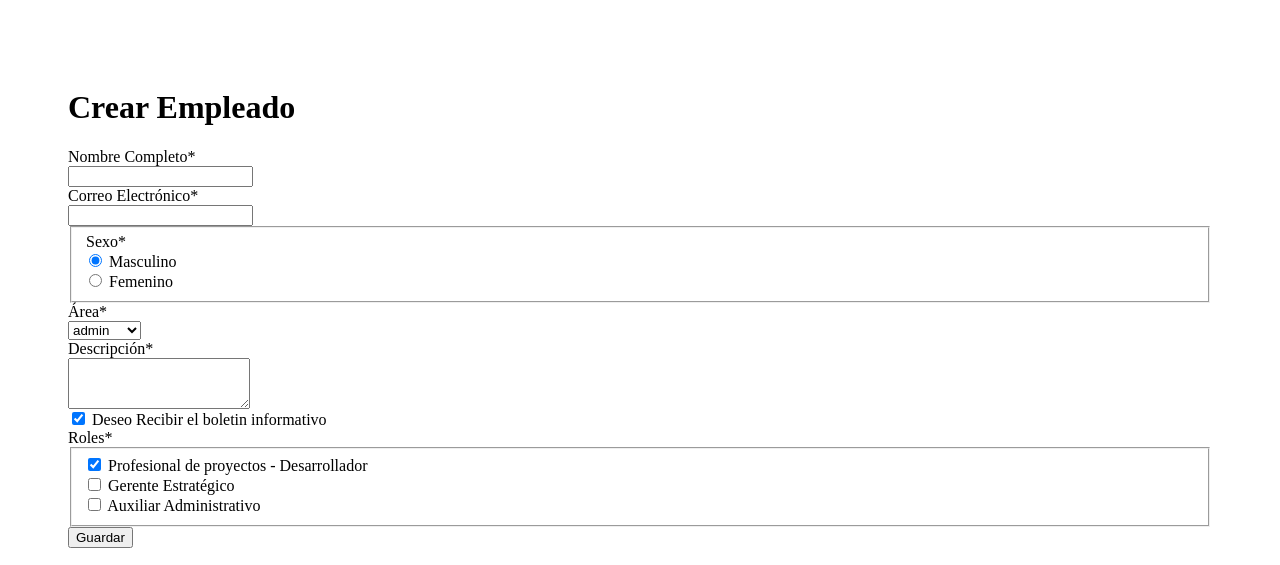
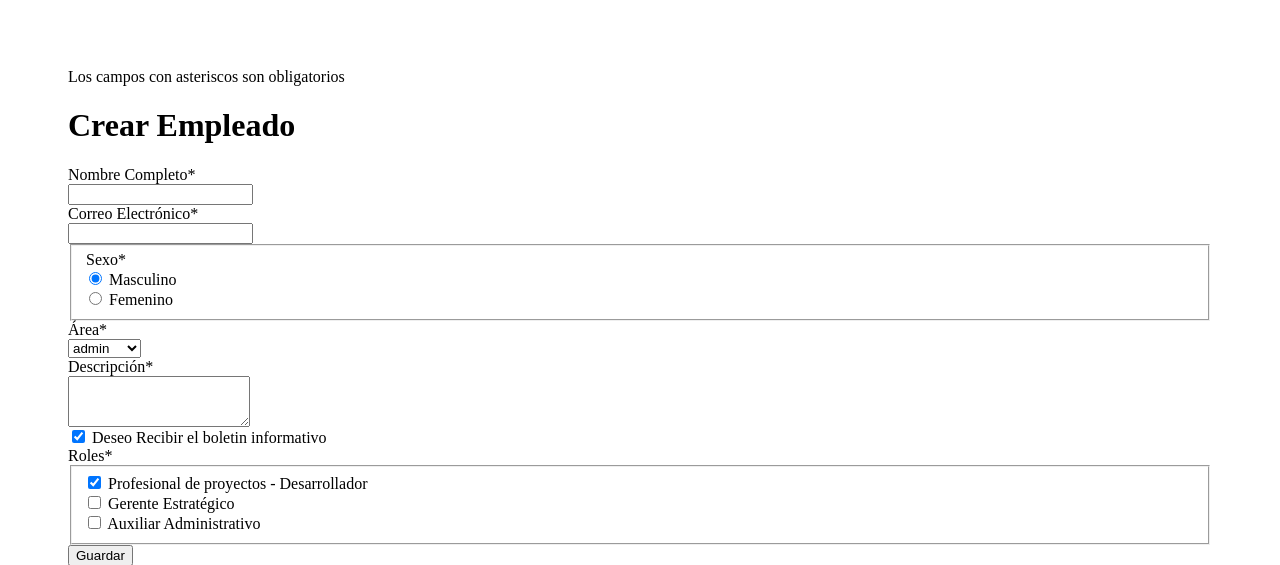
Before and after one commit to omarE-salazarR/prueba_CaliValle, a PHP site: page /Vista/RegistrarEmpleado.php in a window 1280 px wide. Shown: the top 565 px of the page. Run offline with PHP 8.4, Linux system fonts and the light colour scheme; the template is opened without the code that fills it, so the values that code supplies are empty; data comes from the database, SQL or seed files in the repository.

Commit message:
version10

```diff
--- a/php/Vista/ActualizarEmpleado.php
+++ b/php/Vista/ActualizarEmpleado.php
@@ -5,6 +5,9 @@
     $resultado = $objConexion->query($sql);
     ?>
 <div style="padding: 60px;">
+   <div class="alert alert-primary" role="alert">
+  Los campos con asteriscos son obligatorios
+</div>
   <form  method="post" action="../Controlador/EditarEmpleado.php">
     <h1>Editar Empleado</h1>
     <?php while ($res = $resultado->fetch_object()) { ?>
--- a/php/Vista/RegistrarEmpleado.php
+++ b/php/Vista/RegistrarEmpleado.php
@@ -6,6 +6,9 @@
     ?>
 
 <div style="padding: 60px;">
+  <div class="alert alert-primary" role="alert">
+  Los campos con asteriscos son obligatorios
+</div>
   <form  method="post" action="../Controlador/AgregarEmpleado.php">
     <h1>Crear Empleado</h1>
     <div class="form-group row">
```
